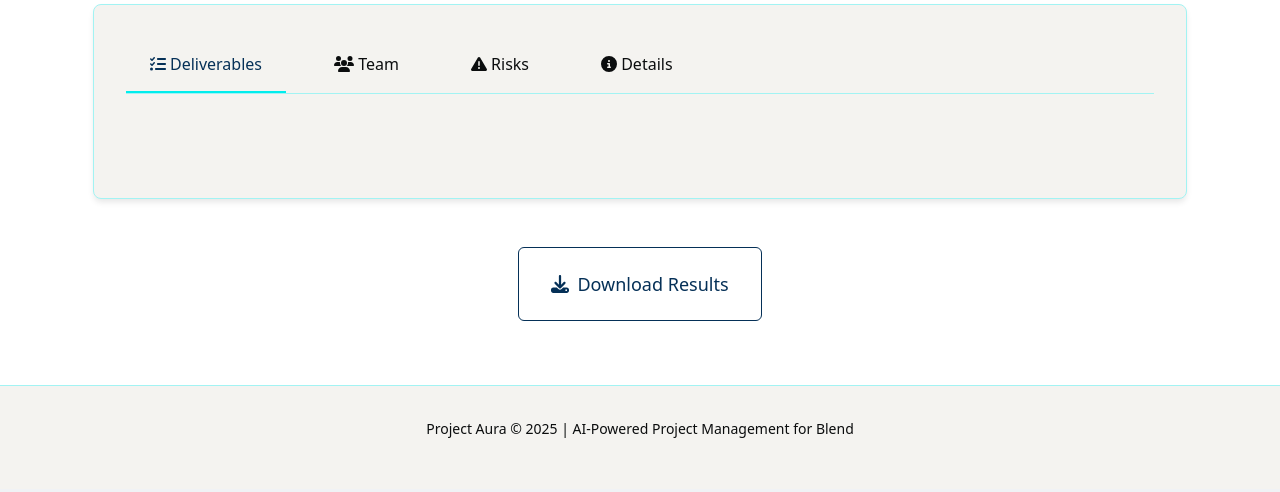
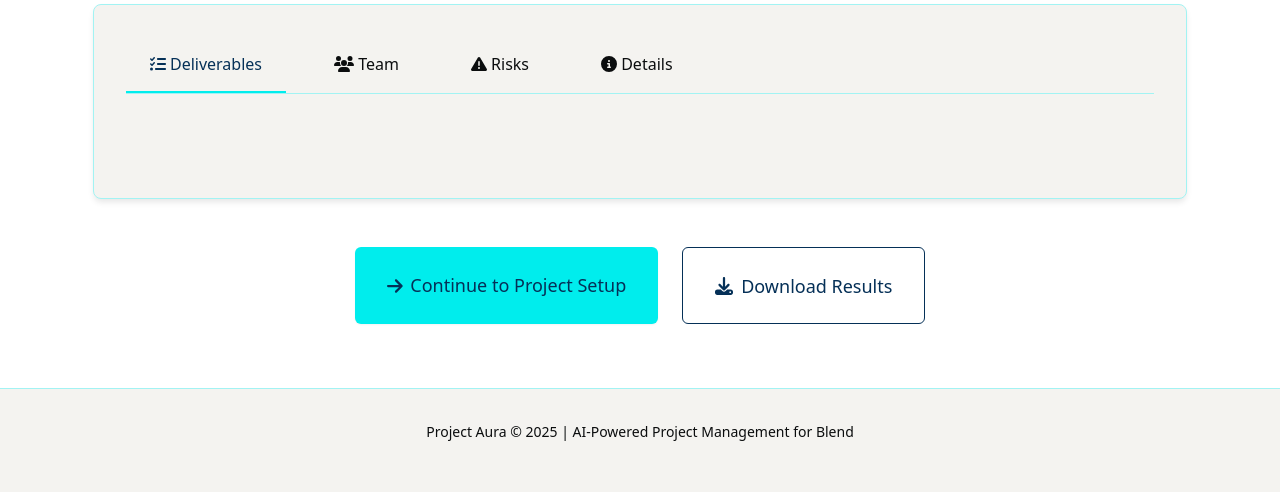
Before and after one commit to sravan190325/PROJECT_AURA_COMPLETE_PACKAGE, a Flask app: template templates/results_blend.html in a window 1280 px wide. Shown: the part 689-1181 px from the top of the page. Before the commit the page ends 1127 px from the top, so only its background shows below. Run offline with Flask 3, Linux system fonts and the light colour scheme; the template is opened without the code that fills it, so the values that code supplies are empty.

Commit message:
Fix results page action buttons - show Continue to Project Setup button

```diff
--- a/templates/results_blend.html
+++ b/templates/results_blend.html
@@ -109,7 +109,7 @@
 
     <!-- Action Buttons -->
     <div style="display: flex; gap: var(--blend-space-lg); margin-top: var(--blend-space-2xl); justify-content: center;">
-        <a href="/api/project/{{ project_id }}/summary" id="continueBtn" class="btn btn-primary btn-lg" style="display: none;">
+        <a href="/api/project/clarify" id="continueBtn" class="btn btn-primary btn-lg" style="display: none;">
             <i class="fas fa-arrow-right"></i> Continue to Project Setup
         </a>
         <button type="button" id="downloadBtn" class="btn btn-secondary btn-lg" style="display: none;">
@@ -236,9 +236,11 @@ function showResults() {
     document.getElementById('depCount').textContent = data.dependencies ? data.dependencies.length : 0;
 
     // Show action buttons
+    document.getElementById('continueBtn').style.display = 'inline-flex';
     if (window.projectId) {
-        document.getElementById('continueBtn').style.display = 'inline-flex';
         document.getElementById('continueBtn').href = `/api/project/${window.projectId}/summary`;
+    } else {
+        document.getElementById('continueBtn').href = `/api/project/clarify`;
     }
     document.getElementById('downloadBtn').style.display = 'inline-flex';
 }
```
